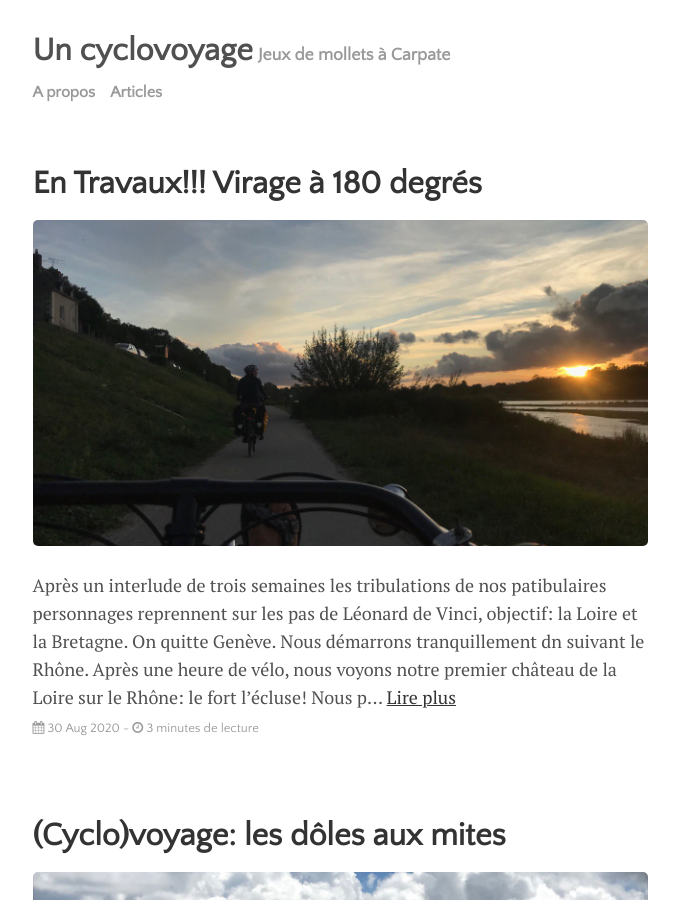
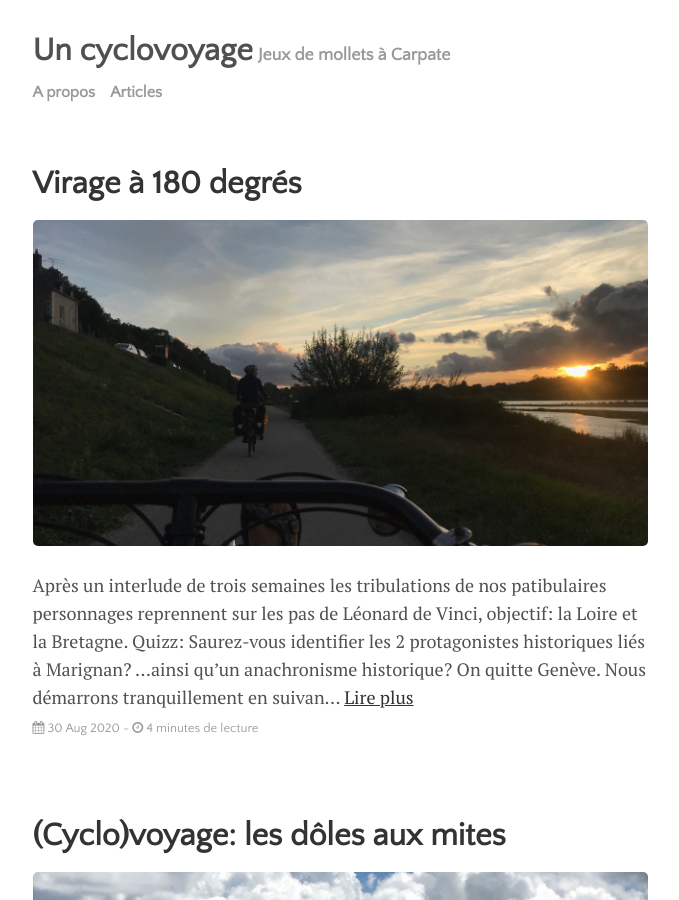
Before and after one commit to cyclovoyage/cyclovoyage.github.io, a Jekyll site: the page built from index.html, in a window 1280 px wide and 900 px high. Shown: the whole window, without its empty margins (300-979 px from the left). Built offline with Jekyll 4.4.1, drawn with Linux system fonts in a browser that asks for light colours; the list of posts is cut into pages by our own code.

Commit message:
Update 2020-08-30-laloireavelo.md

```diff
--- a/_posts/2020-08-30-laloireavelo.md
+++ b/_posts/2020-08-30-laloireavelo.md
@@ -1,6 +1,6 @@
 ---
 layout: post
-title: "En Travaux!!! Virage à 180 degrés"
+title: "Virage à 180 degrés"
 author: "Chloé et Didier"
 categories: journal
 tags: [semaine,voyage]
@@ -9,8 +9,12 @@ image: 5B2DE111-8FFC-4C2F-A191-EB19E4944AE5.jpeg
 
 Après un interlude de trois semaines les tribulations de nos patibulaires personnages reprennent sur les pas de Léonard de Vinci, objectif: la Loire et la Bretagne.
 
+Quizz:
+1. Saurez-vous identifier les 2 protagonistes historiques liés à Marignan?
+2. ...ainsi qu’un anachronisme historique?
 
-On quitte Genève. Nous démarrons tranquillement dn suivant le Rhône. Après une heure de vélo, nous voyons notre premier château de la Loire sur le Rhône: le fort l’écluse!
+
+On quitte Genève. Nous démarrons tranquillement en suivant le Rhône. Après une heure de vélo, nous voyons notre premier château: le fort l’écluse!
 
 <img src="/assets/img/CD809748-9577-43C8-A0EB-B08A81CB78B7.jpeg">
 
@@ -28,7 +32,7 @@ Après notre descente digestive et littérale de Sancerre, le paysage se parsèm
 
 <img src="/assets/img/BFBBA081-09B9-405F-8065-837180CB0057.jpeg">
 
-Nous arrivons à notre premier véritable château de la Loire à Sully-sur-Loire.
+Nous arrivons au premier château de la Loire à Sully-sur-Loire.
 
 <img src="/assets/img/27ACC24A-9A57-48CA-8A5A-27996D86FA33.jpeg">
 
```
Also changed, not shown: other parts of _posts/2020-08-30-laloireavelo.md (+4 -4 lines).
